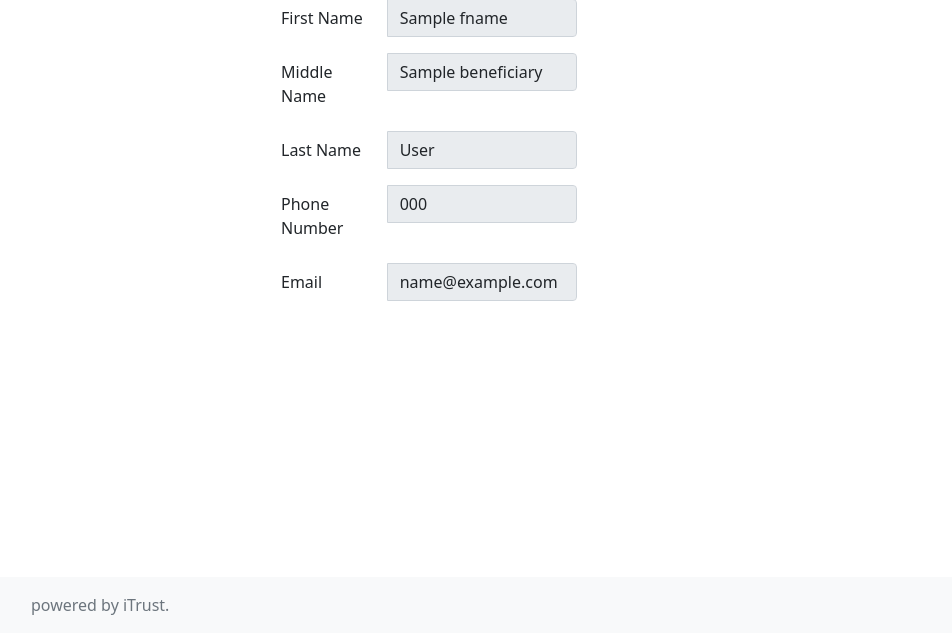
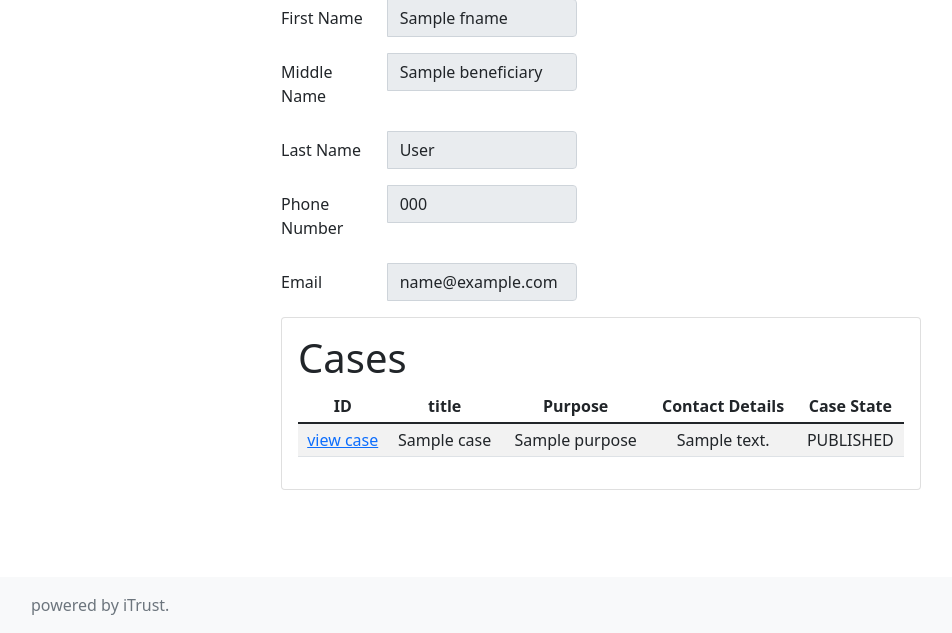
Before and after one commit to ik-nitk/iTrust, a Flask app: template web/templates/beneficiaries/view.html in a window 1280 px wide. Shown: the part 167-800 px from the top of the page, without its empty margins (51-1003 px from the left). Run offline with Flask 2, Linux system fonts and the light colour scheme; the template is opened without the code that fills it: most values are stand-ins (such as "Sample title", 1, 10 or a date in 2020); some libraries are stand-ins or nearby versions.

Commit message:
added_case_list_in_beneficiary_view_page

```diff
--- a/application/rest/case.py
+++ b/application/rest/case.py
@@ -8,7 +8,8 @@ from cms.use_cases.case import (
     add_initial_documents_use_case,
     view_case,
     doc_list,
-    publish_case_use_case)
+    publish_case_use_case,
+    case_list_from_beneficiary_id)
 from cms.serializers.case import CaseJsonEncoder, CaseDocsJsonEncoder
 from cms.requests.case_list import build_case_list_request
 from common.responses import ResponseTypes
@@ -95,4 +96,13 @@ def create_case():
         status=STATUS_CODES[response.type],
     )
 
+@blueprint.route("/api/v1/cases/caselistfrombenificiaryid/<id>", methods=["GET"])
+def case_list_with_beneficiaryid(id):
+    response = case_list_from_beneficiary_id(current_app.config.get('REPO'), id)
+    return Response(
+        json.dumps(response.value, cls=CaseJsonEncoder),
+        mimetype="application/json",
+        status=STATUS_CODES[response.type],
+    )
+
 #curl -X POST -H "Content-Type: application/json" -d '{"beneficiary_id":"i.ben.4RRQqp2HZPXPytC9pZr99", "purpose": "EDUCATION", "title":"t", "description":"d"}'  http://localhost:8000/api/v1/cases
--- a/web/templates/beneficiaries/view.html
+++ b/web/templates/beneficiaries/view.html
@@ -1,13 +1,14 @@
 {% extends "base.html" %} {% block content %}
-<div class="container-fluid" style="width: 40rem;">
+<div class="container-fluid" style="width: 40rem">
     <a
         class="btn btn-primary"
         href="{{ url_for('case.create_case', for=beneficiaries[0].beneficiary_id) }}"
         role="button"
-            >Create case</a>
-    <br/>
-    <br/>
-    <br/>
+        >Create case</a
+    >
+    <br />
+    <br />
+    <br />
     <form class="well form-horizontal">
         <div class="row mb-3">
             <label class="col-sm-2 col-form-label">First Name</label>
@@ -100,5 +101,42 @@
             </div>
         </div>
     </form>
+    <div class="card" style="width: 40rem">
+        <div class="card-body">
+            <div class="d-flex justify-content-middle">
+                <h1>Cases</h1>
+            </div>
+            <table
+                id="data"
+                class="table table-striped table-sm mx-auto text-center"
+            >
+                <thead>
+                    <tr>
+                        <th>ID</th>
+                        <th>title</th>
+                        <th>Purpose</th>
+                        <th>Contact Details</th>
+                        <th>Case State</th>
+                    </tr>
+                </thead>
+                <tbody>
+                    {% for case in cases %}
+                    <tr>
+                        <td>
+                            <a
+                                href="{{ url_for('case.case_view', id=case.case_id) }}"
+                                >view case</a
+                            >
+                        </td>
+                        <td>{{ case.title }}</td>
+                        <td>{{ case.purpose }}</td>
+                        <td>{{ case.contact_details }}</td>
+                        <td>{{ case.case_state }}</td>
+                    </tr>
+                    {% endfor %}
+                </tbody>
+            </table>
+        </div>
+    </div>
 </div>
 {% endblock %}
```
Also changed, not shown: cms/repository/postgresrepo.py (+9 -0 lines), cms/use_cases/case.py (+7 -0 lines), web/backend_api_builder.py (+8 -0 lines), web/beneficiary/views.py (+8 -1 lines).
